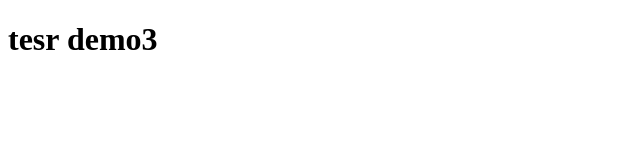
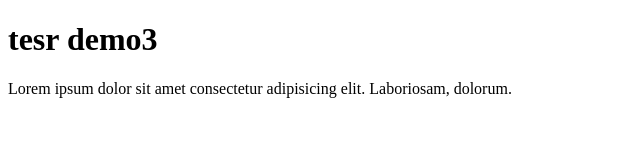
Before and after one commit to Hanhkim11/demo3, a plain HTML site: page index.html in a window 1280 px wide. Shown: the whole page, without its empty margins (0-640 px from the left). Drawn offline with Linux system fonts and the light colour scheme.

Commit message:
update html

```diff
--- a/index.html
+++ b/index.html
@@ -7,5 +7,6 @@
 </head>
 <body>
     <h1>tesr demo3</h1>
+    <p>Lorem ipsum dolor sit amet consectetur adipisicing elit. Laboriosam, dolorum.</p>
 </body>
 </html>
```
